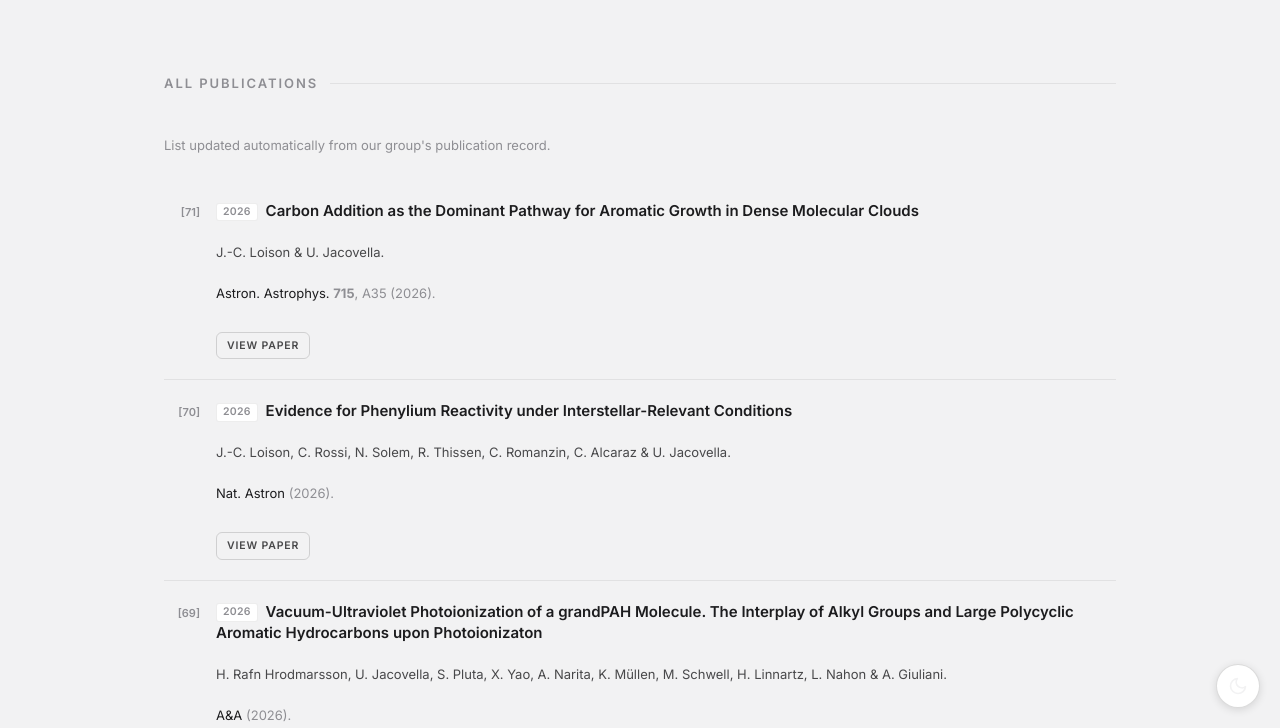
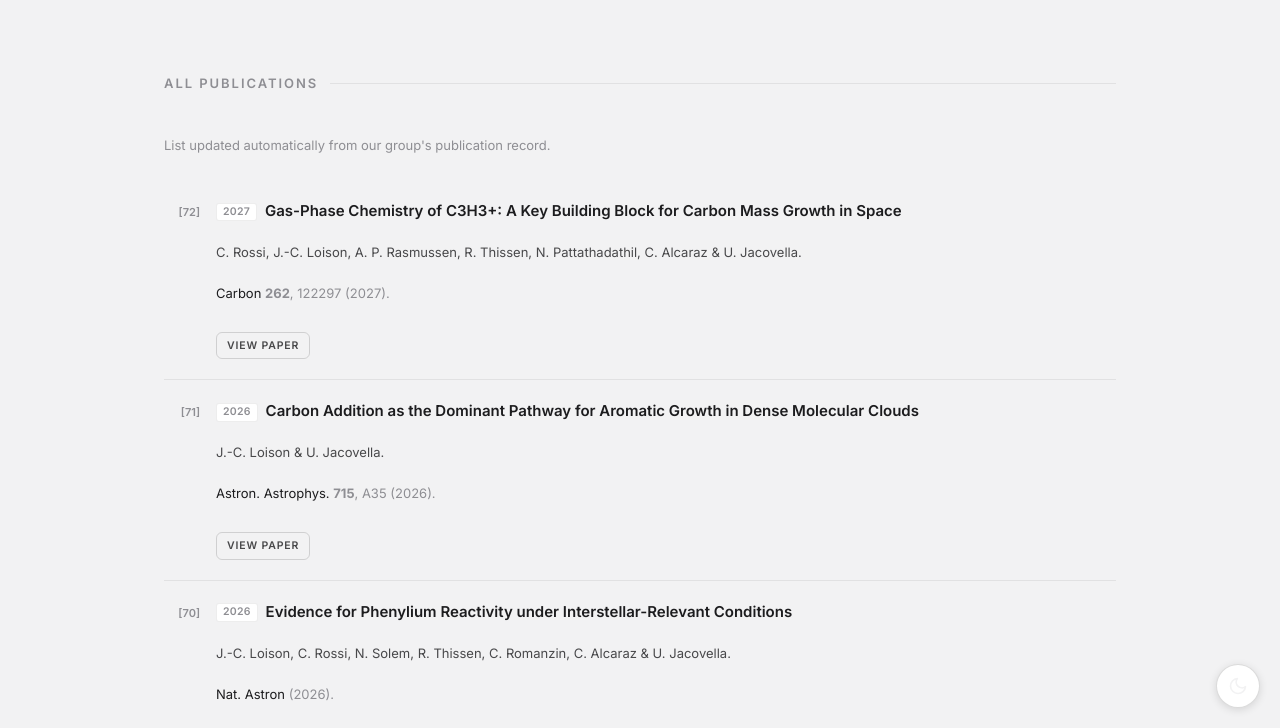
Before and after one commit to ujacovella/jacovellabdotcom, a plain HTML site: page publications.html in a window 1280 px wide. Shown: the part 72-800 px from the top of the page. Drawn offline with Linux system fonts and the light colour scheme; no server answers.

Commit message:
Auto-update publications from BibTeX

```diff
--- a/publications.html
+++ b/publications.html
@@ -54,6 +54,14 @@
       <p style="margin-bottom: 1.5rem; color: var(--hint); font-size: 13px;">List updated automatically from our group's publication record.</p>
       <div id="publications-list">
         <!-- PUBLICATIONS_START -->
+        <div class="pub" data-selected="false" data-date="2027">
+          <div class="pub-title"><span class="pub-year">2027</span>Gas-Phase Chemistry of C3H3+: A Key Building Block for Carbon Mass Growth in Space</div>
+          <div class="pub-authors">C. Rossi, J.-C. Loison, A. P. Rasmussen, R. Thissen, N. Pattathadathil, C. Alcaraz & U. Jacovella.</div>
+          <div class="pub-journal"><em>Carbon</em> <strong>262</strong>, 122297 (2027).</div>
+          <div class="pub-links">
+            <a class="pub-link" href="https://doi.org/10.1016/j.carbon.2026.122297" target="_blank">View Paper</a>
+          </div>
+        </div>
         <div class="pub" data-selected="false" data-date="2026">
           <div class="pub-title"><span class="pub-year">2026</span>Carbon Addition as the Dominant Pathway for Aromatic Growth in Dense Molecular Clouds</div>
           <div class="pub-authors">J.-C. Loison & U. Jacovella.</div>
```
